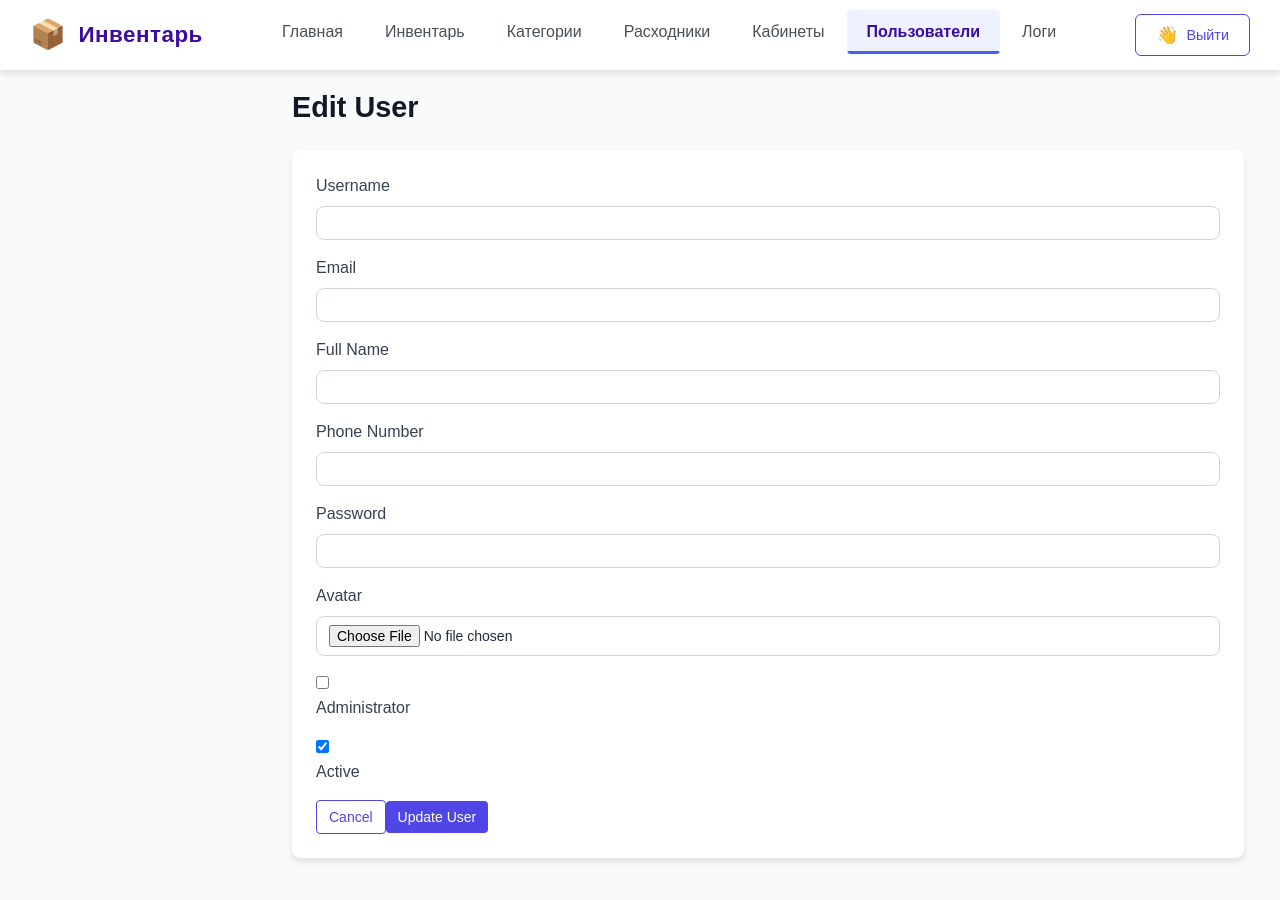
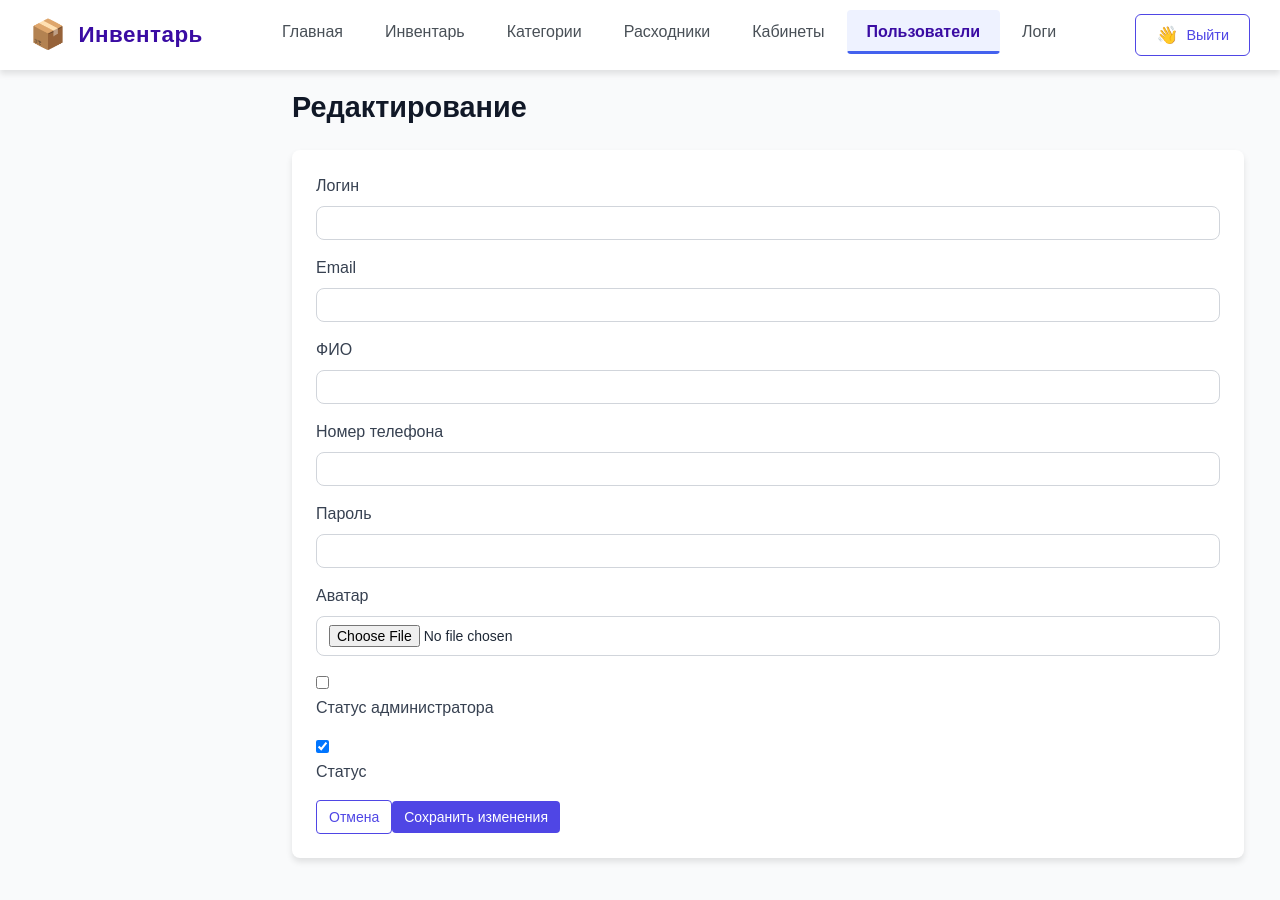
Before and after one commit to artemkiruhin/ShcoolInv, a React (Create React App) app in the folder frontend/: page /users/1/edit in a window 1280 px wide. Built offline with nearby package versions, Linux system fonts and the light colour scheme; no server answers.

Commit message:
upd: users set to russian

```diff
--- a/frontend/src/components/pages/Users/UsersForm.jsx
+++ b/frontend/src/components/pages/Users/UsersForm.jsx
@@ -92,14 +92,14 @@ const UserForm = () => {
     return (
         <div>
             <h1 className="page-title">
-                {isEditMode ? 'Edit User' : 'Create New User'}
+                {isEditMode ? 'Редактирование' : 'Добавление'}
             </h1>
 
             <Card>
                 <form onSubmit={handleSubmit}>
                     <div className="grid grid-cols-1 md:grid-cols-2 gap-6">
                         <div className="form-group">
-                            <label className="form-label">Username</label>
+                            <label className="form-label">Логин</label>
                             <input
                                 type="text"
                                 name="username"
@@ -123,7 +123,7 @@ const UserForm = () => {
                         </div>
 
                         <div className="form-group">
-                            <label className="form-label">Full Name</label>
+                            <label className="form-label">ФИО</label>
                             <input
                                 type="text"
                                 name="full_name"
@@ -135,7 +135,7 @@ const UserForm = () => {
                         </div>
 
                         <div className="form-group">
-                            <label className="form-label">Phone Number</label>
+                            <label className="form-label">Номер телефона</label>
                             <input
                                 type="text"
                                 name="phone_number"
@@ -147,7 +147,7 @@ const UserForm = () => {
                         </div>
 
                         <div className="form-group">
-                            <label className="form-label">Password</label>
+                            <label className="form-label">Пароль</label>
                             <input
                                 type="password"
                                 name="password_hash"
@@ -159,7 +159,7 @@ const UserForm = () => {
                         </div>
 
                         <div className="form-group">
-                            <label className="form-label">Avatar</label>
+                            <label className="form-label">Аватар</label>
                             <input
                                 type="file"
                                 accept="image/*"
@@ -187,7 +187,7 @@ const UserForm = () => {
                                 className="mr-2"
                             />
                             <label htmlFor="is_admin" className="form-label mb-0">
-                                Administrator
+                                Статус администратора
                             </label>
                         </div>
 
@@ -201,7 +201,7 @@ const UserForm = () => {
                                 className="mr-2"
                             />
                             <label htmlFor="is_active" className="form-label mb-0">
-                                Active
+                                Статус
                             </label>
                         </div>
                     </div>
@@ -212,10 +212,10 @@ const UserForm = () => {
                             variant="secondary"
                             onClick={() => navigate('/users')}
                         >
-                            Cancel
+                            Отмена
                         </Button>
                         <Button type="submit" variant="primary">
-                            {isEditMode ? 'Update User' : 'Create User'}
+                            {isEditMode ? 'Сохранить изменения' : 'Добавить'}
                         </Button>
                     </div>
                 </form>
--- a/frontend/src/components/pages/Users/UsersList.jsx
+++ b/frontend/src/components/pages/Users/UsersList.jsx
@@ -28,7 +28,7 @@ const UsersList = () => {
     }, []);
 
     const handleDelete = async (id) => {
-        if (window.confirm('Are you sure you want to delete this user?')) {
+        if (window.confirm('Вы уверены, что хотите удалить пользователя из системы?')) {
             try {
                 await api.users.deleteUser(id);
                 setUsers(users.filter(user => user.id !== id));
@@ -54,19 +54,19 @@ const UsersList = () => {
             document.body.removeChild(a);
         } catch (err) {
             console.error('Error exporting users:', err);
-            alert('Failed to export users. Please try again.');
+            alert('Ошибка экспорта, попробуйте снова.');
         } finally {
             setExportLoading(false);
         }
     };
 
-    if (loading) return <div className="loading-spinner">Loading...</div>;
-    if (error) return <div className="error-message">Error: {error}</div>;
+    if (loading) return <div className="loading-spinner">Загрузка...</div>;
+    if (error) return <div className="error-message">Ошибка: {error}</div>;
 
     return (
         <div className="users-list">
             <div className="users-header">
-                <h1 className="users-title">Users</h1>
+                <h1 className="users-title">Пользователи</h1>
                 <div className="header-actions">
                     <Button
                         variant="secondary"
@@ -74,16 +74,16 @@ const UsersList = () => {
                         disabled={exportLoading}
                         className="btn btn-secondary"
                     >
-                        {exportLoading ? 'Exporting...' : 'Export to Excel'}
+                        {exportLoading ? 'Экспортируется...' : 'Сформировать отчет'}
                     </Button>
                     <Link to="/users/new" className="btn btn-primary">
-                        Add New User
+                        Добавить новую запись
                     </Link>
                 </div>
             </div>
 
             <Table
-                headers={['Username', 'Full Name', 'Email', 'Phone', 'Admin', 'Status', 'Actions']}
+                headers={['Логин', 'ФИО', 'Email', 'Номер телефона', 'Статус администратора', 'Статус', 'Действия']}
                 data={users}
                 renderRow={(user) => (
                     <tr key={user.id} className="user-row">
@@ -93,22 +93,22 @@ const UsersList = () => {
                         <td>{user.phone_number}</td>
                         <td>
                             {user.is_admin ? (
-                                <span className="badge badge-primary">Yes</span>
+                                <span className="badge badge-primary">Да</span>
                             ) : (
-                                <span className="badge badge-secondary">No</span>
+                                <span className="badge badge-secondary">Нет</span>
                             )}
                         </td>
                         <td>
                             {user.is_active ? (
-                                <span className="badge badge-success">Active</span>
+                                <span className="badge badge-success">Активен</span>
                             ) : (
-                                <span className="badge badge-danger">Inactive</span>
+                                <span className="badge badge-danger">Неактивен</span>
                             )}
                         </td>
                         <td>
                             <div className="user-actions">
                                 <Link to={`/users/${user.id}/edit`} className="btn btn-warning btn-sm">
-                                    Edit
+                                    Редактировать
                                 </Link>
                                 <Button
                                     variant="danger"
@@ -116,7 +116,7 @@ const UsersList = () => {
                                     onClick={() => handleDelete(user.id)}
                                     className="btn btn-danger btn-sm"
                                 >
-                                    Delete
+                                    Удалить
                                 </Button>
                             </div>
                         </td>
```
